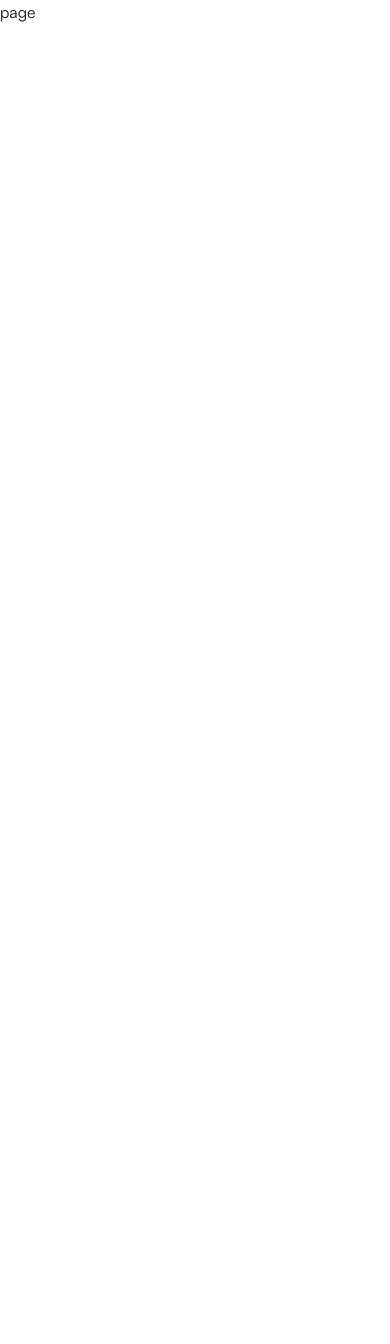
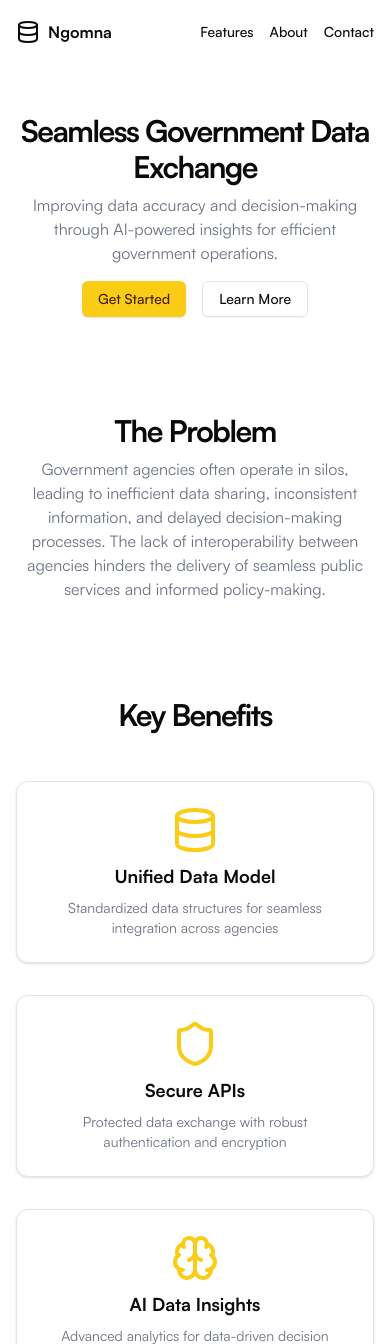
Before and after one commit to code-env/ngomna, a Next.js app: page / in a window 390 px wide. Shown: the top 1344 px of the page. Before the commit the page ends 844 px from the top, so only its background shows below. Built offline with nearby package versions, Linux system fonts and the light colour scheme.

Commit message:
feat: added the landing page

```diff
--- /dev/null
+++ b/app/(marketing)/_components/benefits.tsx
@@ -0,0 +1,63 @@
+import { Card, CardContent } from '@/components/ui/card';
+import { Brain, Database, FileText, Scale, Shield } from 'lucide-react';
+
+const Benefits = () => {
+  const benefits = [
+    {
+      title: 'Unified Data Model',
+      description:
+        'Standardized data structures for seamless integration across agencies',
+      icon: Database,
+    },
+    {
+      title: 'Secure APIs',
+      description:
+        'Protected data exchange with robust authentication and encryption',
+      icon: Shield,
+    },
+    {
+      title: 'AI Data Insights',
+      description:
+        'Advanced analytics for data-driven decision making and policy formulation',
+      icon: Brain,
+    },
+    {
+      title: 'Metadata Management',
+      description:
+        'Comprehensive data cataloging for improved discoverability and understanding',
+      icon: FileText,
+    },
+    {
+      title: 'Compliance & Governance',
+      description:
+        'Ensure adherence to data protection regulations and government standards',
+      icon: Scale,
+    },
+  ];
+  return (
+    <section className="w-full py-12 md:py-24 lg:py-32">
+      <div className="container px-4 md:px-6 ">
+        <h2 className="text-3xl font-bold tracking-tighter sm:text-4xl md:text-5xl text-center mb-12">
+          Key Benefits
+        </h2>
+        <div className="grid gap-8 sm:grid-cols-2 lg:grid-cols-5">
+          {benefits.map(benefit => (
+            <Card key={benefit.title}>
+              <CardContent className="flex flex-col items-center space-y-2 p-6">
+                <benefit.icon className="h-12 w-12 text-primary" />
+                <h3 className="text-lg font-bold text-center">
+                  {benefit.title}
+                </h3>
+                <p className="text-sm text-center text-gray-500 dark:text-gray-400">
+                  {benefit.description}
+                </p>
+              </CardContent>
+            </Card>
+          ))}
+        </div>
+      </div>
+    </section>
+  );
+};
+
+export default Benefits;
--- /dev/null
+++ b/app/(marketing)/_components/footer.tsx
@@ -0,0 +1,25 @@
+import { ModeToggle } from '@/components/shared/mode-toogle';
+import { siteConfig } from '@/config/site';
+import Link from 'next/link';
+
+const Footer = () => {
+  const currentYear = new Date().getFullYear();
+  return (
+    <footer className="flex flex-col gap-2 sm:flex-row py-6 w-full shrink-0 items-center px-4 md:px-6 border-t">
+      <p className="text-xs text-gray-500 dark:text-gray-400">
+        © {currentYear} {siteConfig.name}. All rights reserved.
+      </p>
+      <nav className="sm:ml-auto flex gap-4 sm:gap-6 items-center">
+        <ModeToggle />
+        <Link className="text-xs hover:underline underline-offset-4" href="#">
+          Terms of Service
+        </Link>
+        <Link className="text-xs hover:underline underline-offset-4" href="#">
+          Privacy
+        </Link>
+      </nav>
+    </footer>
+  );
+};
+
+export default Footer;
--- /dev/null
+++ b/app/(marketing)/_components/hero.tsx
@@ -0,0 +1,29 @@
+import { Button } from '@/components/ui/button';
+
+const Hero = () => {
+  return (
+    <section className="w-full py-12 md:py-24 lg:py-32 xl:py-48">
+      <div className="container px-4 md:px-6">
+        <div className="flex flex-col items-center space-y-4 text-center">
+          <div className="space-y-2">
+            <h1 className="text-3xl font-bold tracking-tighter sm:text-4xl md:text-5xl lg:text-6xl/none">
+              Seamless Government Data Exchange
+            </h1>
+            <p className="mx-auto max-w-[700px] text-gray-500 md:text-xl dark:text-gray-400">
+              Improving data accuracy and decision-making through AI-powered
+              insights for efficient government operations.
+            </p>
+          </div>
+          <div className="space-x-4">
+            <Button className="bg-primary text-primary-foreground">
+              Get Started
+            </Button>
+            <Button variant="outline">Learn More</Button>
+          </div>
+        </div>
+      </div>
+    </section>
+  );
+};
+
+export default Hero;
--- /dev/null
+++ b/app/(marketing)/_components/navbar.tsx
@@ -0,0 +1,70 @@
+'use client';
+
+import { siteConfig } from '@/config/site';
+import { cn } from '@/lib/utils';
+import { Database } from 'lucide-react';
+import Link from 'next/link';
+import { useEffect, useState } from 'react';
+
+const MarketingHeader = () => {
+  const [isScrolled, setIsScrolled] = useState(false);
+
+  useEffect(() => {
+    const handleScroll = () => {
+      if (window.scrollY > 0) {
+        setIsScrolled(true);
+      } else {
+        setIsScrolled(false);
+      }
+    };
+
+    window.addEventListener('scroll', handleScroll);
+    return () => window.removeEventListener('scroll', handleScroll);
+  }, []);
+
+  const routes = [
+    {
+      title: 'Features',
+      url: '#',
+    },
+    {
+      title: 'About',
+      url: '#',
+    },
+    {
+      title: 'Contact',
+      url: '#',
+    },
+  ];
+
+  return (
+    <header
+      className={cn(
+        'sticky top-0 bg-background border-b border-transparent backdrop-blur-lg transition-all duration-300 z-10',
+        {
+          'bg-background/80 border-border/40': isScrolled,
+        }
+      )}
+    >
+      <div className="container flex items-center justify-between h-16">
+        <Link className="flex items-center justify-center" href="#">
+          <Database className="h-6 w-6 mr-2" />
+          <span className="font-bold">{siteConfig.name}</span>
+        </Link>
+        <nav className="ml-auto flex gap-4 sm:gap-6 items-center">
+          {routes.map(route => (
+            <Link
+              key={route.title}
+              className="text-sm font-medium hover:underline underline-offset-4"
+              href={route.url}
+            >
+              {route.title}
+            </Link>
+          ))}
+        </nav>
+      </div>
+    </header>
+  );
+};
+
+export default MarketingHeader;
--- /dev/null
+++ b/app/(marketing)/_components/problem.tsx
@@ -0,0 +1,26 @@
+import React from 'react';
+
+const Problem = () => {
+  return (
+    <section className="w-full py-12 md:py-24 lg:py-32">
+      <div className="container px-4 md:px-6">
+        <div className="flex flex-col items-center space-y-4 text-center">
+          <div className="space-y-2">
+            <h2 className="text-3xl font-bold tracking-tighter sm:text-4xl md:text-5xl">
+              The Problem
+            </h2>
+            <p className="mx-auto max-w-[700px] text-gray-500 md:text-xl dark:text-gray-400">
+              Government agencies often operate in silos, leading to inefficient
+              data sharing, inconsistent information, and delayed
+              decision-making processes. The lack of interoperability between
+              agencies hinders the delivery of seamless public services and
+              informed policy-making.
+            </p>
+          </div>
+        </div>
+      </div>
+    </section>
+  );
+};
+
+export default Problem;
--- /dev/null
+++ b/app/(marketing)/page.tsx
@@ -0,0 +1,21 @@
+import Benefits from './_components/benefits';
+import Footer from './_components/footer';
+import Hero from './_components/hero';
+import MarketingHeader from './_components/navbar';
+import Problem from './_components/problem';
+
+const LandingPage = () => {
+  return (
+    <div className="flex flex-col min-h-screen">
+      <MarketingHeader />
+      <main className="flex-1">
+        <Hero />
+        <Problem />
+        <Benefits />
+      </main>
+      <Footer />
+    </div>
+  );
+};
+
+export default LandingPage;
--- a/app/globals.css
+++ b/app/globals.css
@@ -15,72 +15,57 @@ body {
 @layer base {
   :root {
     --background: 0 0% 100%;
-    --foreground: 240 10% 3.9%;
+    --foreground: 20 14.3% 4.1%;
     --card: 0 0% 100%;
-    --card-foreground: 240 10% 3.9%;
+    --card-foreground: 20 14.3% 4.1%;
     --popover: 0 0% 100%;
-    --popover-foreground: 240 10% 3.9%;
-    --primary: 240 5.9% 10%;
-    --primary-foreground: 0 0% 98%;
-    --secondary: 240 4.8% 95.9%;
-    --secondary-foreground: 240 5.9% 10%;
-    --muted: 240 4.8% 95.9%;
-    --muted-foreground: 240 3.8% 46.1%;
-    --accent: 240 4.8% 95.9%;
-    --accent-foreground: 240 5.9% 10%;
+    --popover-foreground: 20 14.3% 4.1%;
+    --primary: 47.9 95.8% 53.1%;
+    --primary-foreground: 26 83.3% 14.1%;
+    --secondary: 60 4.8% 95.9%;
+    --secondary-foreground: 24 9.8% 10%;
+    --muted: 60 4.8% 95.9%;
+    --muted-foreground: 25 5.3% 44.7%;
+    --accent: 60 4.8% 95.9%;
+    --accent-foreground: 24 9.8% 10%;
     --destructive: 0 84.2% 60.2%;
-    --destructive-foreground: 0 0% 98%;
-    --border: 240 5.9% 90%;
-    --input: 240 5.9% 90%;
-    --ring: 240 10% 3.9%;
+    --destructive-foreground: 60 9.1% 97.8%;
+    --border: 20 5.9% 90%;
+    --input: 20 5.9% 90%;
+    --ring: 20 14.3% 4.1%;
+    --radius: 0.5rem;
     --chart-1: 12 76% 61%;
     --chart-2: 173 58% 39%;
     --chart-3: 197 37% 24%;
     --chart-4: 43 74% 66%;
     --chart-5: 27 87% 67%;
-    --radius: 0.5rem;
-    --sidebar-background: 0 0% 98%;
-    --sidebar-foreground: 240 5.3% 26.1%;
-    --sidebar-primary: 240 5.9% 10%;
-    --sidebar-primary-foreground: 0 0% 98%;
-    --sidebar-accent: 240 4.8% 95.9%;
-    --sidebar-accent-foreground: 240 5.9% 10%;
-    --sidebar-border: 220 13% 91%;
-    --sidebar-ring: 217.2 91.2% 59.8%;
   }
+
   .dark {
-    --background: 240 10% 3.9%;
-    --foreground: 0 0% 98%;
-    --card: 240 10% 3.9%;
-    --card-foreground: 0 0% 98%;
-    --popover: 240 10% 3.9%;
-    --popover-foreground: 0 0% 98%;
-    --primary: 0 0% 98%;
-    --primary-foreground: 240 5.9% 10%;
-    --secondary: 240 3.7% 15.9%;
-    --secondary-foreground: 0 0% 98%;
-    --muted: 240 3.7% 15.9%;
-    --muted-foreground: 240 5% 64.9%;
-    --accent: 240 3.7% 15.9%;
-    --accent-foreground: 0 0% 98%;
+    --background: 20 14.3% 4.1%;
+    --foreground: 60 9.1% 97.8%;
+    --card: 20 14.3% 4.1%;
+    --card-foreground: 60 9.1% 97.8%;
+    --popover: 20 14.3% 4.1%;
+    --popover-foreground: 60 9.1% 97.8%;
+    --primary: 47.9 95.8% 53.1%;
+    --primary-foreground: 26 83.3% 14.1%;
+    --secondary: 12 6.5% 15.1%;
+    --secondary-foreground: 60 9.1% 97.8%;
+    --muted: 12 6.5% 15.1%;
+    --muted-foreground: 24 5.4% 63.9%;
+    --accent: 12 6.5% 15.1%;
+    --accent-foreground: 60 9.1% 97.8%;
     --destructive: 0 62.8% 30.6%;
-    --destructive-foreground: 0 0% 98%;
-    --border: 240 3.7% 15.9%;
-    --input: 240 3.7% 15.9%;
-    --ring: 240 4.9% 83.9%;
+    --destructive-foreground: 60 9.1% 97.8%;
+    --border: 12 6.5% 15.1%;
+    --input: 12 6.5% 15.1%;
+    --ring: 35.5 91.7% 32.9%;
     --chart-1: 220 70% 50%;
     --chart-2: 160 60% 45%;
     --chart-3: 30 80% 55%;
     --chart-4: 280 65% 60%;
     --chart-5: 340 75% 55%;
-    --sidebar-background: 240 5.9% 10%;
-    --sidebar-foreground: 240 4.8% 95.9%;
-    --sidebar-primary: 224.3 76.3% 48%;
-    --sidebar-primary-foreground: 0 0% 100%;
-    --sidebar-accent: 240 3.7% 15.9%;
-    --sidebar-accent-foreground: 240 4.8% 95.9%;
-    --sidebar-border: 240 3.7% 15.9%;
-    --sidebar-ring: 217.2 91.2% 59.8%;
   }
 }
 
--- a/app/layout.tsx
+++ b/app/layout.tsx
@@ -4,6 +4,7 @@ import './globals.css';
 import localFont from 'next/font/local';
 import { ClerkProvider } from '@clerk/nextjs';
 import { siteConfig } from '@/config/site';
+import { ThemeProvider } from '@/providers/theme';
 
 const satoshi = localFont({
   src: [
@@ -55,7 +56,14 @@ export default function RootLayout({
     <ClerkProvider>
       <html lang="en">
         <body className={satoshi.className}>
-          <main className="min-h-screen ">{children}</main>
+          <ThemeProvider
+            attribute="class"
+            defaultTheme="system"
+            enableSystem
+            disableTransitionOnChange
+          >
+            <main className="min-h-screen">{children}</main>
+          </ThemeProvider>
         </body>
       </html>
     </ClerkProvider>
--- a/app/page.tsx
+++ /dev/null
@@ -1,7 +0,0 @@
-import React from 'react';
-
-const page = () => {
-  return <div>page</div>;
-};
-
-export default page;
--- /dev/null
+++ b/providers/theme.tsx
@@ -0,0 +1,9 @@
+'use client';
+
+import * as React from 'react';
+import { ThemeProvider as NextThemesProvider } from 'next-themes';
+import { type ThemeProviderProps } from 'next-themes/dist/types';
+
+export function ThemeProvider({ children, ...props }: ThemeProviderProps) {
+  return <NextThemesProvider {...props}>{children}</NextThemesProvider>;
+}
--- a/tailwind.config.ts
+++ b/tailwind.config.ts
@@ -8,37 +8,46 @@ const config: Config = {
     './app/**/*.{js,ts,jsx,tsx,mdx}',
   ],
   theme: {
+    container: {
+      center: true,
+      padding: {
+        DEFAULT: '1rem',
+        sm: '2rem',
+        lg: '4rem',
+        xl: '5rem',
+      },
+    },
     extend: {
       colors: {
         background: 'hsl(var(--background))',
         foreground: 'hsl(var(--foreground))',
         card: {
           DEFAULT: 'hsl(var(--card))',
-  				foreground: 'hsl(var(--card-foreground))'
+          foreground: 'hsl(var(--card-foreground))',
         },
         popover: {
           DEFAULT: 'hsl(var(--popover))',
-  				foreground: 'hsl(var(--popover-foreground))'
+          foreground: 'hsl(var(--popover-foreground))',
         },
         primary: {
           DEFAULT: 'hsl(var(--primary))',
-  				foreground: 'hsl(var(--primary-foreground))'
+          foreground: 'hsl(var(--primary-foreground))',
         },
         secondary: {
           DEFAULT: 'hsl(var(--secondary))',
-  				foreground: 'hsl(var(--secondary-foreground))'
+          foreground: 'hsl(var(--secondary-foreground))',
         },
         muted: {
           DEFAULT: 'hsl(var(--muted))',
-  				foreground: 'hsl(var(--muted-foreground))'
+          foreground: 'hsl(var(--muted-foreground))',
         },
         accent: {
           DEFAULT: 'hsl(var(--accent))',
-  				foreground: 'hsl(var(--accent-foreground))'
+          foreground: 'hsl(var(--accent-foreground))',
         },
         destructive: {
           DEFAULT: 'hsl(var(--destructive))',
-  				foreground: 'hsl(var(--destructive-foreground))'
+          foreground: 'hsl(var(--destructive-foreground))',
         },
         border: 'hsl(var(--border))',
         input: 'hsl(var(--input))',
@@ -48,7 +57,7 @@ const config: Config = {
           '2': 'hsl(var(--chart-2))',
           '3': 'hsl(var(--chart-3))',
           '4': 'hsl(var(--chart-4))',
-  				'5': 'hsl(var(--chart-5))'
+          '5': 'hsl(var(--chart-5))',
         },
         sidebar: {
           DEFAULT: 'hsl(var(--sidebar-background))',
@@ -58,38 +67,38 @@ const config: Config = {
           accent: 'hsl(var(--sidebar-accent))',
           'accent-foreground': 'hsl(var(--sidebar-accent-foreground))',
           border: 'hsl(var(--sidebar-border))',
-  				ring: 'hsl(var(--sidebar-ring))'
-  			}
+          ring: 'hsl(var(--sidebar-ring))',
+        },
       },
       borderRadius: {
         lg: 'var(--radius)',
         md: 'calc(var(--radius) - 2px)',
-  			sm: 'calc(var(--radius) - 4px)'
+        sm: 'calc(var(--radius) - 4px)',
       },
       keyframes: {
         'accordion-down': {
           from: {
-  					height: '0'
+            height: '0',
           },
           to: {
-  					height: 'var(--radix-accordion-content-height)'
-  				}
+            height: 'var(--radix-accordion-content-height)',
+          },
         },
         'accordion-up': {
           from: {
-  					height: 'var(--radix-accordion-content-height)'
+            height: 'var(--radix-accordion-content-height)',
           },
           to: {
-  					height: '0'
-  				}
-  			}
+            height: '0',
+          },
+        },
       },
       animation: {
         'accordion-down': 'accordion-down 0.2s ease-out',
-  			'accordion-up': 'accordion-up 0.2s ease-out'
-  		}
-  	}
+        'accordion-up': 'accordion-up 0.2s ease-out',
       },
-  plugins: [require("tailwindcss-animate")],
+    },
+  },
+  plugins: [require('tailwindcss-animate')],
 };
 export default config;
```
Also changed, not shown: components/shared/mode-toogle.tsx (added, +45 -0 lines). Lines whose indentation alone changed are shown as unchanged.
